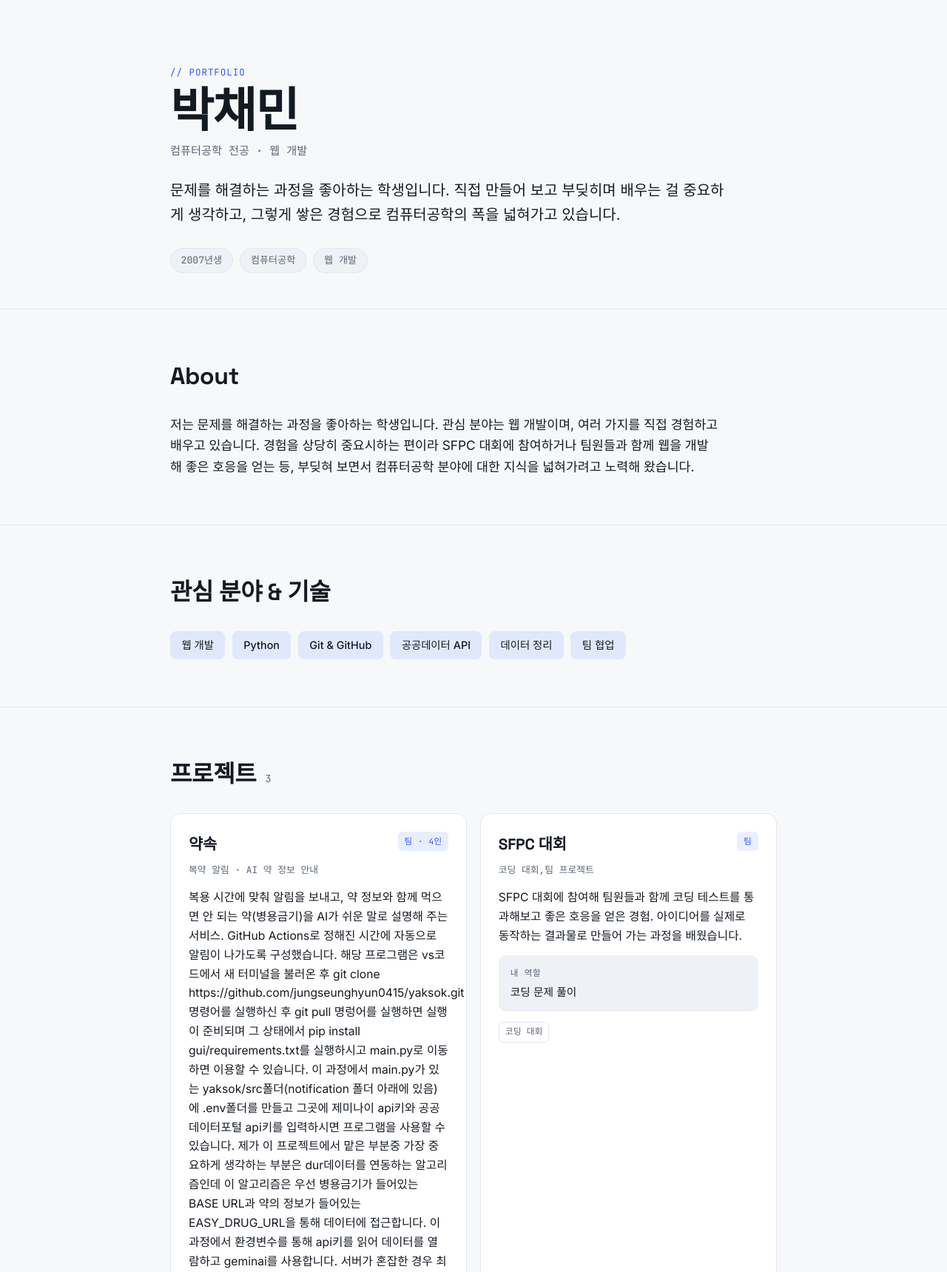
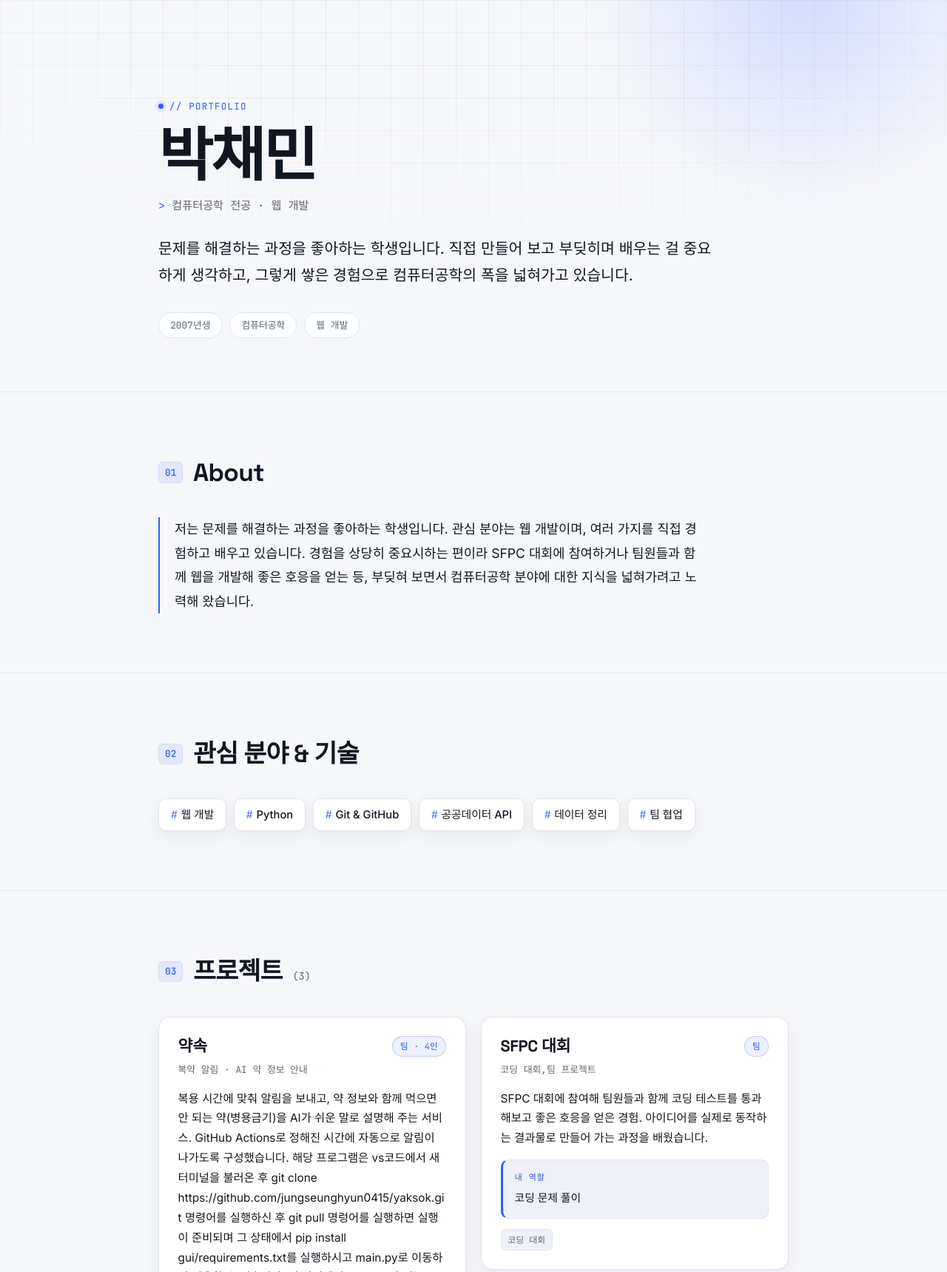
Before and after one commit to huboisbingsin/huboisbingsin.github.io, a plain HTML site: page index.html in a window 1280 px wide. Shown: the top 1719 px of the page at 74% size. Drawn offline with Linux system fonts and the light colour scheme.

Commit message:
Refactor styles in style.css for better responsiveness
Updated color tokens and layout styles for light and dark themes, improved typography, and enhanced project grid responsiveness.

```diff
--- a/style.css
+++ b/style.css
@@ -5,51 +5,67 @@
 
 /* 색 토큰 (라이트) */
 :root {
-  --bg: #f7f8fa;
+  --bg: #f6f7fb;
   --surface: #ffffff;
-  --surface-2: #eef1f6;
-  --border: #e2e6ed;
-  --fg: #141a22;
+  --surface-2: #eef1f7;
+  --border: #e1e5ee;
+  --fg: #111722;
   --muted: #5b6676;
   --accent: #2d5bff;
-  --accent-soft: rgba(45, 91, 255, 0.10);
+  --accent-2: #8b5cf6;
+  --accent-soft: rgba(45, 91, 255, 0.09);
+  --glow: rgba(45, 91, 255, 0.18);
+  --grid-line: rgba(17, 23, 34, 0.05);
+  --shadow: 0 1px 2px rgba(17, 23, 34, 0.04), 0 8px 24px rgba(17, 23, 34, 0.05);
+  --shadow-hover: 0 2px 6px rgba(17, 23, 34, 0.05), 0 20px 48px rgba(45, 91, 255, 0.14);
 
   --font-display: "Space Grotesk", "Pretendard", system-ui, sans-serif;
   --font-body: "Inter", "Pretendard", system-ui, sans-serif;
   --font-mono: "JetBrains Mono", ui-monospace, "SFMono-Regular", monospace;
 
-  --maxw: 860px;
-  --radius: 14px;
+  --maxw: 900px;
+  --radius: 16px;
 }
 
-/* 색 토큰 (다크 - 시스템 설정) */
+/* 색 토큰 (다크) — 시스템 설정 / 직접 선택 */
 @media (prefers-color-scheme: dark) {
   :root:not([data-theme="light"]) {
-    --bg: #0d1117;
-    --surface: #161b22;
-    --surface-2: #1c232d;
-    --border: #2a313c;
-    --fg: #e6eaf0;
-    --muted: #9aa6b4;
-    --accent: #6e8bff;
-    --accent-soft: rgba(110, 139, 255, 0.14);
+    --bg: #0a0d14;
+    --surface: #121722;
+    --surface-2: #1a2030;
+    --border: #262e3d;
+    --fg: #e8ecf3;
+    --muted: #96a2b3;
+    --accent: #7c93ff;
+    --accent-2: #b48cff;
+    --accent-soft: rgba(124, 147, 255, 0.12);
+    --glow: rgba(124, 147, 255, 0.22);
+    --grid-line: rgba(255, 255, 255, 0.035);
+    --shadow: 0 1px 2px rgba(0, 0, 0, 0.3), 0 8px 24px rgba(0, 0, 0, 0.25);
+    --shadow-hover: 0 2px 6px rgba(0, 0, 0, 0.3), 0 20px 48px rgba(124, 147, 255, 0.18);
     color-scheme: dark;
   }
 }
-/* 색 토큰 (다크 - 직접 선택) */
 :root[data-theme="dark"] {
-  --bg: #0d1117;
-  --surface: #161b22;
-  --surface-2: #1c232d;
-  --border: #2a313c;
-  --fg: #e6eaf0;
-  --muted: #9aa6b4;
-  --accent: #6e8bff;
-  --accent-soft: rgba(110, 139, 255, 0.14);
+  --bg: #0a0d14;
+  --surface: #121722;
+  --surface-2: #1a2030;
+  --border: #262e3d;
+  --fg: #e8ecf3;
+  --muted: #96a2b3;
+  --accent: #7c93ff;
+  --accent-2: #b48cff;
+  --accent-soft: rgba(124, 147, 255, 0.12);
+  --glow: rgba(124, 147, 255, 0.22);
+  --grid-line: rgba(255, 255, 255, 0.035);
+  --shadow: 0 1px 2px rgba(0, 0, 0, 0.3), 0 8px 24px rgba(0, 0, 0, 0.25);
+  --shadow-hover: 0 2px 6px rgba(0, 0, 0, 0.3), 0 20px 48px rgba(124, 147, 255, 0.18);
   color-scheme: dark;
 }
 
 * { box-sizing: border-box; }
+
+html { scroll-behavior: smooth; }
 
 body {
   margin: 0;
@@ -57,54 +73,106 @@ body {
   color: var(--fg);
   font-family: var(--font-body);
   font-size: 16px;
-  line-height: 1.65;
+  line-height: 1.7;
   -webkit-font-smoothing: antialiased;
+  counter-reset: section;
 }
+
+::selection { background: var(--accent); color: #fff; }
 
 .wrap {
   max-width: var(--maxw);
   margin: 0 auto;
-  padding-left: max(20px, env(safe-area-inset-left, 0px));
-  padding-right: max(20px, env(safe-area-inset-right, 0px));
+  padding-left: max(24px, env(safe-area-inset-left, 0px));
+  padding-right: max(24px, env(safe-area-inset-right, 0px));
 }
 
 /* 공통 타이포 */
 h1, h2, h3 { font-family: var(--font-display); text-wrap: balance; }
 
 .eyebrow {
+  display: inline-flex;
+  align-items: center;
+  gap: 0.5rem;
   font-family: var(--font-mono);
   font-size: 0.78rem;
-  letter-spacing: 0.08em;
+  letter-spacing: 0.1em;
   text-transform: uppercase;
   color: var(--accent);
-  margin: 0 0 0.6rem;
+  margin: 0 0 1rem;
+}
+/* 깜빡이는 상태 점 */
+.eyebrow::before {
+  content: "";
+  width: 7px;
+  height: 7px;
+  border-radius: 50%;
+  background: var(--accent);
+  box-shadow: 0 0 0 4px var(--accent-soft);
+  animation: pulse 2.4s ease-in-out infinite;
 }
 
-/* ───────── 헤더 / 히어로 ───────── */
+/* ───────── 히어로 ───────── */
 .hero {
-  padding-block: clamp(3rem, 8vw, 5.5rem) clamp(2rem, 5vw, 3rem);
+  position: relative;
+  overflow: hidden;
+  padding-block: clamp(4.5rem, 12vw, 8rem) clamp(3rem, 7vw, 4.5rem);
   border-bottom: 1px solid var(--border);
+  isolation: isolate;
+}
+/* 모눈 배경 (아래로 갈수록 사라짐) */
+.hero::before {
+  content: "";
+  position: absolute;
+  inset: 0;
+  z-index: -2;
+  background-image:
+    linear-gradient(var(--grid-line) 1px, transparent 1px),
+    linear-gradient(90deg, var(--grid-line) 1px, transparent 1px);
+  background-size: 44px 44px;
+  mask-image: radial-gradient(ellipse 80% 70% at 50% 0%, #000 40%, transparent 100%);
+  -webkit-mask-image: radial-gradient(ellipse 80% 70% at 50% 0%, #000 40%, transparent 100%);
+}
+/* 빛 번짐 */
+.hero::after {
+  content: "";
+  position: absolute;
+  z-index: -1;
+  width: 620px;
+  height: 620px;
+  top: -320px;
+  right: -120px;
+  border-radius: 50%;
+  background: radial-gradient(circle, var(--glow), transparent 65%);
+  filter: blur(20px);
 }
 
 .hero h1 {
-  font-size: clamp(2.6rem, 8vw, 4rem);
-  line-height: 1.02;
-  letter-spacing: -0.02em;
-  margin: 0 0 0.5rem;
+  font-size: clamp(3rem, 10vw, 5rem);
+  font-weight: 700;
+  line-height: 1;
+  letter-spacing: -0.035em;
+  margin: 0 0 0.9rem;
+  background: linear-gradient(120deg, var(--fg) 30%, var(--accent) 75%, var(--accent-2));
+  -webkit-background-clip: text;
+  background-clip: text;
+  color: transparent;
 }
 
 .hero .role {
   font-family: var(--font-mono);
   font-size: 0.95rem;
   color: var(--muted);
-  margin: 0 0 1.5rem;
+  margin: 0 0 1.75rem;
 }
+.hero .role::before { content: "> "; color: var(--accent); }
 
 .hero .lead {
-  font-size: clamp(1.05rem, 2.5vw, 1.25rem);
+  font-size: clamp(1.08rem, 2.5vw, 1.28rem);
+  line-height: 1.75;
   color: var(--fg);
-  max-width: 60ch;
-  margin: 0 0 1.8rem;
+  max-width: 58ch;
+  margin: 0 0 2rem;
 }
 
 .meta-chips {
@@ -115,30 +183,53 @@ h1, h2, h3 { font-family: var(--font-display); text-wrap: balance; }
   padding: 0;
   margin: 0;
 }
-
 .meta-chips li {
   font-family: var(--font-mono);
-  font-size: 0.82rem;
+  font-size: 0.8rem;
   color: var(--muted);
-  background: var(--surface-2);
+  background: color-mix(in srgb, var(--surface) 70%, transparent);
+  backdrop-filter: blur(6px);
   border: 1px solid var(--border);
   border-radius: 999px;
-  padding: 0.3rem 0.85rem;
+  padding: 0.35rem 0.95rem;
 }
 
+/* 히어로 등장 애니메이션 */
+.hero .wrap > * { animation: rise 0.7s cubic-bezier(0.2, 0.7, 0.2, 1) both; }
+.hero .wrap > *:nth-child(2) { animation-delay: 0.06s; }
+.hero .wrap > *:nth-child(3) { animation-delay: 0.12s; }
+.hero .wrap > *:nth-child(4) { animation-delay: 0.18s; }
+.hero .wrap > *:nth-child(5) { animation-delay: 0.24s; }
+
 /* ───────── 섹션 ───────── */
-section.block { padding-block: clamp(2.5rem, 6vw, 4rem); }
+section.block {
+  padding-block: clamp(3rem, 7vw, 5rem);
+  counter-increment: section;
+}
 section.block + section.block { border-top: 1px solid var(--border); }
 
 .section-head {
   display: flex;
   align-items: baseline;
-  gap: 0.75rem;
-  margin: 0 0 1.6rem;
+  gap: 0.85rem;
+  margin: 0 0 2rem;
+}
+/* 01 / 02 / 03 자동 번호 */
+.section-head::before {
+  content: counter(section, decimal-leading-zero);
+  font-family: var(--font-mono);
+  font-size: 0.8rem;
+  font-weight: 500;
+  color: var(--accent);
+  padding: 0.15rem 0.5rem;
+  border: 1px solid var(--accent-soft);
+  background: var(--accent-soft);
+  border-radius: 6px;
+  align-self: center;
 }
 .section-head h2 {
-  font-size: clamp(1.5rem, 4vw, 2rem);
-  letter-spacing: -0.01em;
+  font-size: clamp(1.6rem, 4vw, 2.1rem);
+  letter-spacing: -0.02em;
   margin: 0;
 }
 .section-head .count {
@@ -146,12 +237,17 @@ section.block + section.block { border-top: 1px solid var(--border); }
   font-size: 0.85rem;
   color: var(--muted);
 }
+.section-head .count::before { content: "("; }
+.section-head .count::after { content: ")"; }
 
 .about-text {
-  font-size: 1.08rem;
+  font-size: 1.1rem;
+  line-height: 1.85;
   color: var(--fg);
-  max-width: 68ch;
+  max-width: 66ch;
   margin: 0;
+  padding-left: 1.25rem;
+  border-left: 2px solid var(--accent);
 }
 
 /* 관심 분야 태그 */
@@ -164,37 +260,68 @@ section.block + section.block { border-top: 1px solid var(--border); }
   margin: 0;
 }
 .tag {
-  font-size: 0.9rem;
+  font-size: 0.92rem;
   font-weight: 500;
   color: var(--fg);
-  background: var(--accent-soft);
-  border: 1px solid transparent;
-  border-radius: 8px;
-  padding: 0.4rem 0.9rem;
+  background: var(--surface);
+  border: 1px solid var(--border);
+  border-radius: 10px;
+  padding: 0.5rem 1rem;
+  box-shadow: var(--shadow);
+  transition: border-color 0.2s ease, color 0.2s ease, transform 0.2s ease;
+}
+.tag::before {
+  content: "#";
+  font-family: var(--font-mono);
+  color: var(--accent);
+  margin-right: 0.3rem;
+  opacity: 0.8;
+}
+.tag:hover {
+  border-color: var(--accent);
+  color: var(--accent);
+  transform: translateY(-2px);
 }
 
 /* ───────── 프로젝트 그리드 ───────── */
 .project-grid {
   display: grid;
-  grid-template-columns: repeat(auto-fit, minmax(280px, 1fr));
-  gap: 1.1rem;
+  grid-template-columns: repeat(auto-fit, minmax(300px, 1fr));
+  gap: 1.25rem;
+  align-items: start;
 }
 
 .project-card {
+  position: relative;
   display: flex;
   flex-direction: column;
-  gap: 0.85rem;
+  gap: 0.9rem;
   background: var(--surface);
   border: 1px solid var(--border);
   border-radius: var(--radius);
-  padding: 1.5rem;
+  padding: 1.6rem;
   min-width: 0;
-  transition: border-color 0.18s ease, transform 0.18s ease;
+  box-shadow: var(--shadow);
+  overflow: hidden;
+  transition: border-color 0.25s ease, transform 0.25s ease, box-shadow 0.25s ease;
+}
+/* 위쪽 그라데이션 라인 (호버 시 펼쳐짐) */
+.project-card::before {
+  content: "";
+  position: absolute;
+  inset: 0 0 auto 0;
+  height: 3px;
+  background: linear-gradient(90deg, var(--accent), var(--accent-2));
+  transform: scaleX(0);
+  transform-origin: left;
+  transition: transform 0.4s cubic-bezier(0.2, 0.7, 0.2, 1);
 }
 .project-card:hover {
-  border-color: var(--accent);
-  transform: translateY(-3px);
+  border-color: color-mix(in srgb, var(--accent) 45%, var(--border));
+  transform: translateY(-4px);
+  box-shadow: var(--shadow-hover);
 }
+.project-card:hover::before { transform: scaleX(1); }
 
 .project-top {
   display: flex;
@@ -203,9 +330,10 @@ section.block + section.block { border-top: 1px solid var(--border); }
   gap: 0.75rem;
 }
 .project-card h3 {
-  font-size: 1.3rem;
+  font-size: 1.35rem;
+  line-height: 1.3;
   margin: 0;
-  letter-spacing: -0.01em;
+  letter-spacing: -0.015em;
 }
 .badge {
   flex-shrink: 0;
@@ -214,8 +342,9 @@ section.block + section.block { border-top: 1px solid var(--border); }
   letter-spacing: 0.03em;
   color: var(--accent);
   background: var(--accent-soft);
-  border-radius: 6px;
-  padding: 0.22rem 0.55rem;
+  border: 1px solid color-mix(in srgb, var(--accent) 25%, transparent);
+  border-radius: 999px;
+  padding: 0.2rem 0.65rem;
   white-space: nowrap;
 }
 
@@ -223,27 +352,31 @@ section.block + section.block { border-top: 1px solid var(--border); }
   font-family: var(--font-mono);
   font-size: 0.8rem;
   color: var(--muted);
-  margin: -0.4rem 0 0;
+  margin: -0.45rem 0 0;
 }
 
 .project-card p.desc {
   margin: 0;
   color: var(--fg);
-  font-size: 0.98rem;
+  font-size: 0.96rem;
+  line-height: 1.75;
+  overflow-wrap: anywhere;
 }
 
 .role-block {
   background: var(--surface-2);
+  border: 1px solid var(--border);
+  border-left: 3px solid var(--accent);
   border-radius: 10px;
-  padding: 0.85rem 1rem;
+  padding: 0.9rem 1rem;
 }
 .role-block .role-label {
   display: block;
   font-family: var(--font-mono);
-  font-size: 0.72rem;
+  font-size: 0.7rem;
   text-transform: uppercase;
-  letter-spacing: 0.06em;
-  color: var(--muted);
+  letter-spacing: 0.08em;
+  color: var(--accent);
   margin: 0 0 0.35rem;
 }
 .role-block p { margin: 0; font-size: 0.92rem; }
@@ -260,40 +393,73 @@ section.block + section.block { border-top: 1px solid var(--border); }
   font-family: var(--font-mono);
   font-size: 0.74rem;
   color: var(--muted);
+  background: var(--surface-2);
   border: 1px solid var(--border);
   border-radius: 6px;
-  padding: 0.2rem 0.5rem;
+  padding: 0.2rem 0.55rem;
 }
 
 .project-links {
   margin-top: auto;
-  padding-top: 0.4rem;
+  padding-top: 0.9rem;
+  border-top: 1px dashed var(--border);
 }
 .project-links a {
+  display: inline-flex;
+  align-items: center;
+  gap: 0.35rem;
   font-family: var(--font-mono);
   font-size: 0.82rem;
+  font-weight: 500;
   color: var(--accent);
   text-decoration: none;
-  border-bottom: 1px solid transparent;
+  padding: 0.4rem 0.8rem;
+  border: 1px solid color-mix(in srgb, var(--accent) 30%, transparent);
+  border-radius: 8px;
+  transition: background-color 0.2s ease, color 0.2s ease;
 }
-.project-links a:hover { border-bottom-color: var(--accent); }
+.project-links a:hover {
+  background: var(--accent);
+  color: #fff;
+}
 
 /* ───────── 푸터 ───────── */
 .footer {
-  padding-block: 2.5rem;
+  padding-block: 3rem;
   border-top: 1px solid var(--border);
   font-family: var(--font-mono);
   font-size: 0.8rem;
   color: var(--muted);
+  text-align: center;
 }
 
 a:focus-visible,
 .project-card:focus-within {
   outline: 2px solid var(--accent);
   outline-offset: 3px;
-  border-radius: 6px;
+}
+
+/* ───────── 애니메이션 ───────── */
+@keyframes rise {
+  from { opacity: 0; transform: translateY(14px); }
+  to   { opacity: 1; transform: none; }
+}
+@keyframes pulse {
+  0%, 100% { box-shadow: 0 0 0 4px var(--accent-soft); }
+  50%      { box-shadow: 0 0 0 8px transparent; }
 }
 
 @media (prefers-reduced-motion: reduce) {
-  * { transition: none !important; }
+  *, *::before, *::after {
+    animation: none !important;
+    transition: none !important;
+  }
+  html { scroll-behavior: auto; }
 }
+
+/* ───────── 모바일 ───────── */
+@media (max-width: 560px) {
+  .project-grid { grid-template-columns: 1fr; }
+  .project-card { padding: 1.3rem; }
+  .hero::after { width: 400px; height: 400px; top: -220px; right: -160px; }
+}
```
